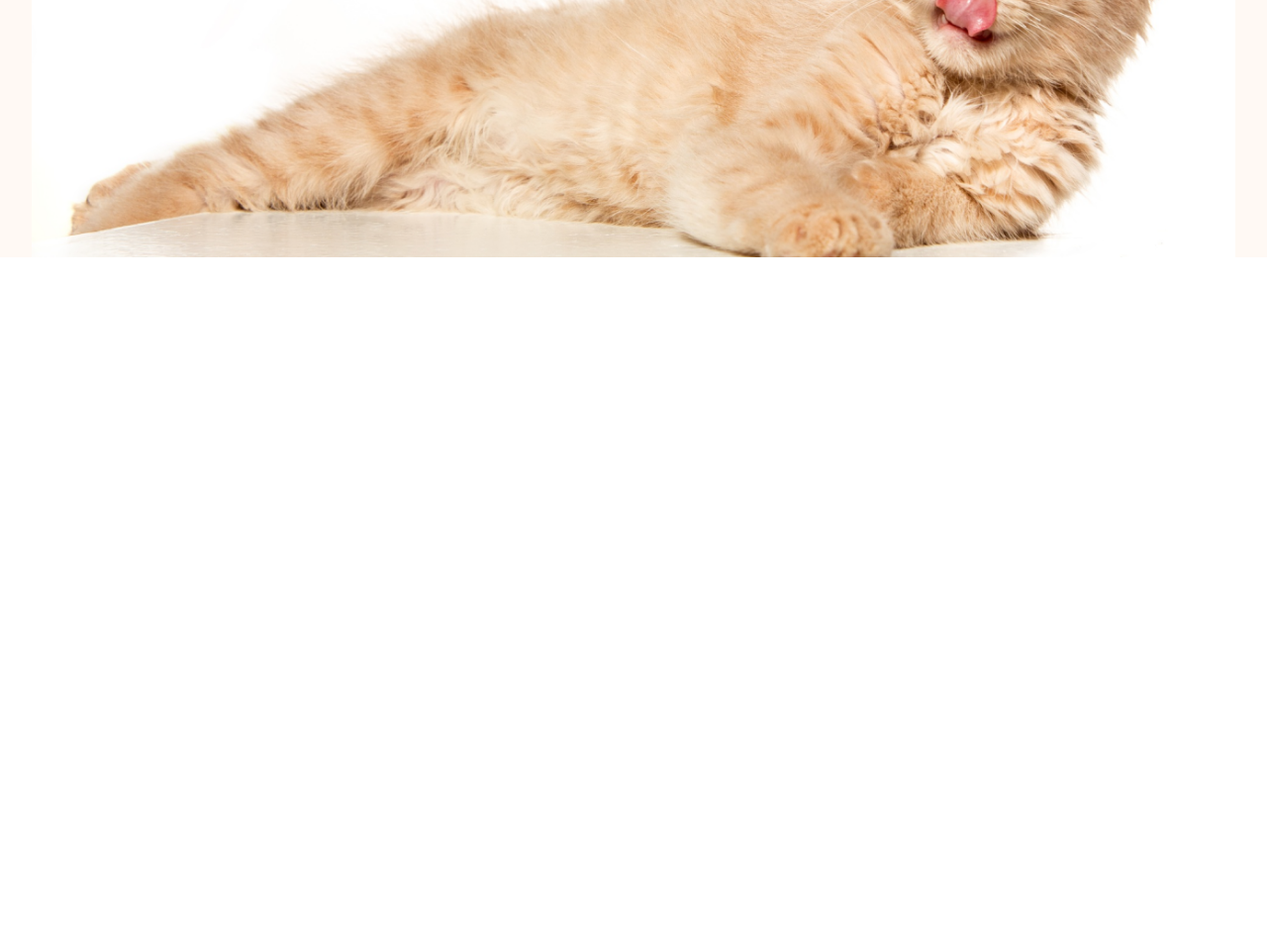
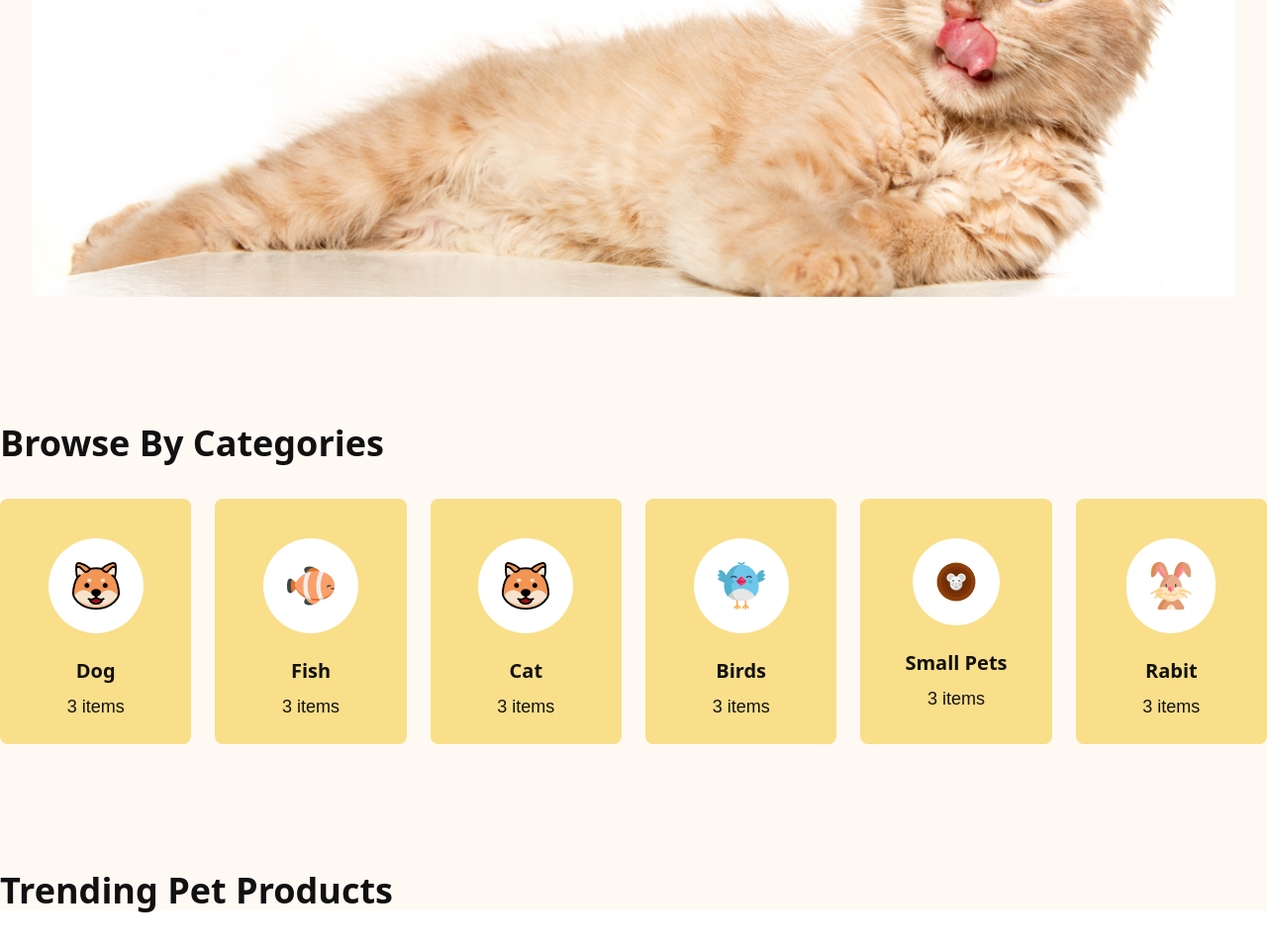
Before and after one commit to nafishfuad/Browes-4-Pet, a plain HTML site: page index.html in a window 1280 px wide. Shown: the part 576-1536 px from the top of the page at 99% size. Before the commit the page ends 876 px from the top, so only its background shows below. Drawn offline with nearby package versions, Linux system fonts and the light colour scheme.

Commit message:
section 1

```diff
--- a/index.html
+++ b/index.html
@@ -73,7 +73,7 @@
         </div>
       </nav>
       <!-- Banner -->
-       <div class="lg:relative container mx-auto lg:max-w-[1350px] my-10 px-8">
+       <div class="lg:relative container mx-auto lg:max-w-[1350px] my-20 px-8">
           <!-- banner content -->
            <div class="relative lg:absolute top-10 z-10">
             <div class="lg:w-1/2 space-y-5">
@@ -89,6 +89,133 @@
        </div>
     </header>
     <!-- main -->
+     <main class="container mx-auto lg:max-w-[1350px] space-y-32 px-2 lg:px-0">
+      <!-- section 1 -->
+      <section class="mt-32 space-y-9">
+        <h2 class="adlam-font text-4xl font-bold">Browse By Categories</h2>
+        <!-- Categories of pets   -->
+         <div class="grid grid-cols-2 md:grid-cols-4 lg:grid-cols-6 gap-3 lg:gap-6">
+          <!-- Categorie 1 -->
+          <div class="card bg-[#F9DF8A]">
+            <figure class="mx-auto mt-10 rounded-full">
+              <img
+                src="c1-assets/cat-cartoon.png"
+                alt="cat"
+                class="bg-white p-6" />
+            </figure>
+            <div class="card-body items-center text-center">
+              <h2 class="card-title text-xl font-bold adlam-font">Dog</h2>
+              <p class="text-lg">3 items</p>
+            </div>
+          </div>
+          <!-- Categorie 2 -->
+          <div class="card bg-[#F9DF8A] ">
+            <figure class="mx-auto mt-10 rounded-full">
+              <img
+                src="c1-assets/fish-cartoon.png"
+                alt="cat"
+                class="bg-white p-6" />
+            </figure>
+            <div class="card-body items-center text-center">
+              <h2 class="card-title text-xl font-bold adlam-font">Fish</h2>
+              <p class="text-lg">3 items</p>
+            </div>
+          </div>
+          <!-- Categorie 3 -->
+          <div class="card bg-[#F9DF8A] ">
+            <figure class="mx-auto mt-10 rounded-full">
+              <img
+                src="c1-assets/cat-cartoon.png"
+                alt="cat"
+                class="bg-white p-6" />
+            </figure>
+            <div class="card-body items-center text-center">
+              <h2 class="card-title text-xl font-bold adlam-font">Cat</h2>
+              <p class="text-lg">3 items</p>
+            </div>
+          </div>
+          <!-- Categorie 4 -->
+          <div class="card bg-[#F9DF8A] ">
+            <figure class="mx-auto mt-10 rounded-full">
+              <img
+                src="c1-assets/bird-cartoon.png"
+                alt="cat"
+                class="bg-white p-6" />
+            </figure>
+            <div class="card-body items-center text-center">
+              <h2 class="card-title text-xl font-bold adlam-font">Birds</h2>
+              <p class="text-lg">3 items</p>
+            </div>
+          </div>
+          <!-- Categorie 5 -->
+          <div class="card bg-[#F9DF8A] ">
+            <figure class="mx-auto mt-10 rounded-full">
+              <img
+                src="c1-assets/mouse-cartoon.png"
+                alt="cat"
+                class="bg-white p-6" />
+            </figure>
+            <div class="card-body items-center text-center">
+              <h2 class="card-title text-xl font-bold adlam-font">Small Pets</h2>
+              <p class="text-lg">3 items</p>
+            </div>
+          </div>
+          <!-- Categorie 6 -->
+          <div class="card bg-[#F9DF8A] ">
+            <figure class="mx-auto mt-10 rounded-full">
+              <img
+                src="c1-assets/rabbit-cartoon.png"
+                alt="cat"
+                class="bg-white p-6" />
+            </figure>
+            <div class="card-body items-center text-center">
+              <h2 class="card-title text-xl font-bold adlam-font">Rabit</h2>
+              <p class="text-lg">3 items</p>
+            </div>
+          </div>
+         </div>
+        <div>
+
+        </div>
+
+      </section>
+
+
+      <!-- section 2 -->
+      <section>
+        <section class="mt-32 space-y-9">
+          <h2 class="adlam-font text-4xl font-bold">Trending Pet Products</h2>
+          <!-- Products Section   -->
+           <div>
+            <!-- Left card -->
+             <div>
+
+             </div>
+             <!-- Right cards section -->
+              <div>
+
+              </div>
+           </div>
+
+          <div>
+
+          </div>
+
+        </section>
+      </section>
+
+
+      <!-- section 3 -->
+      <section>
+
+      </section>
+
+
+      <!-- section 4 -->
+      <section>
+
+      </section>
+     </main>
     <!-- Footer -->
   </body>
 </html>
```
